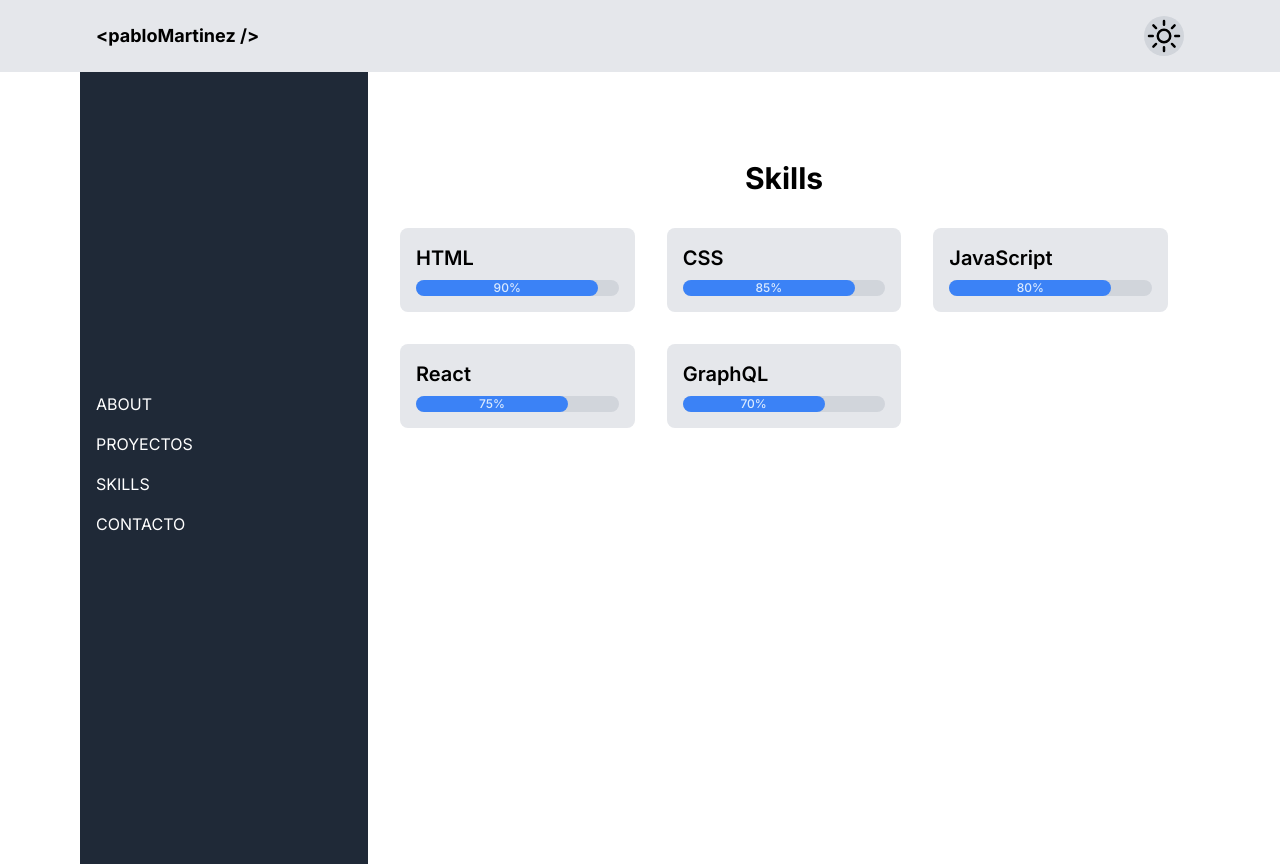
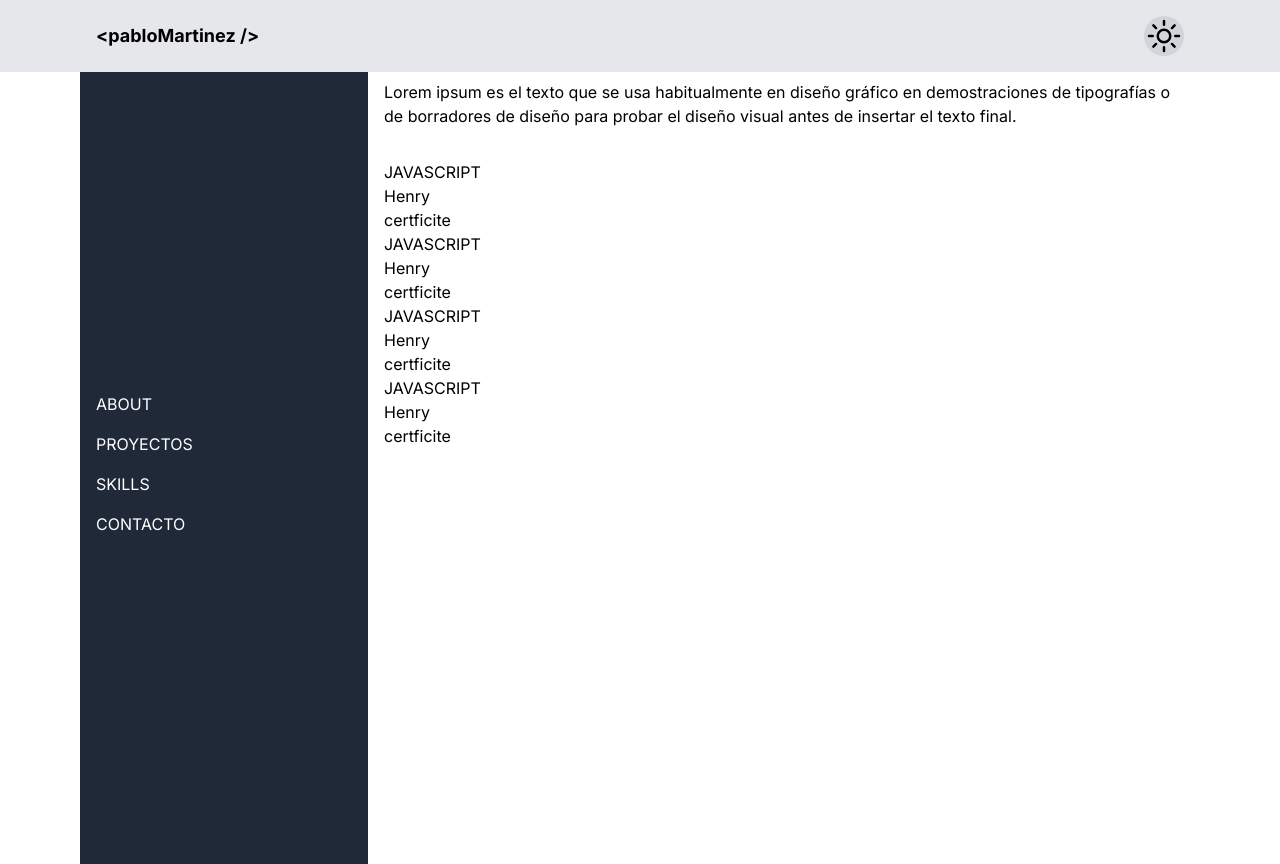
Before and after one commit to pablitomartinez/portfolio24, a Next.js app: page /skills in a window 1280 px wide. Built offline with nearby package versions, Linux system fonts and the light colour scheme.

Commit message:
estructura  de cada seccion de la web (falta skill y proyectos)

```diff
--- a/src/app/about/page.jsx
+++ b/src/app/about/page.jsx
@@ -2,16 +2,20 @@ import React from "react";
 
 export default function About() {
   return (
-    <section id="about" className="h-screen py-20 bg-gray-100 dark:bg-gray-900">
-      <div className="container mx-auto px-4">
-        <h2 className="text-3xl font-bold text-center mb-8 dark:text-white">
+    <section
+      id="about"
+      className=" h-screen py-20 bg-gray-100 dark:bg-gray-900"
+    >
+      <div className="container mx-auto px-4 space-y-8">
+        <h2 className="text-3xl font-bold text-left mb-8 dark:text-white">
           About
         </h2>
-        <p className="text-lg text-center text-gray-700 dark:text-gray-300">
+        <p className="text-lg text-left text-gray-700 dark:text-gray-300">
           I'm a front-end developer from Kyiv, Ukraine. I don't like to define
           myself by the work I've done. I define myself by the work I want to
           do.
         </p>
+        <button className="text-center  px-[9px] py-[16px]">HIRE ME</button>
       </div>
     </section>
   );
--- a/src/app/page.js
+++ b/src/app/page.js
@@ -1,7 +1,16 @@
 export default function Home() {
   return (
-    <main className="h-screen bg-red-100">
-      HOLA SOY HOME
+    <main className="flex flex-col flex-auto space-y-6 items-center h-screen">
+
+      <h1 className="text-center text-[32px]">
+        IM FRONT-END DEVELOPR FROM JUJUY, ARGENTINA
+      </h1>
+      <p className="text-center text-[14px]">
+        Lorem ipsum es el texto que se usa habitualmente en diseño gráfico en
+        demostraciones de tipografías o de borradores de diseño para probar el
+        diseño visual antes de insertar el texto final.{" "}
+      </p>
+      <button className="text-center  px-[9px] py-[16px]">HIRE ME</button>
     </main>
   );
 }
--- a/src/app/skills/page.jsx
+++ b/src/app/skills/page.jsx
@@ -1,42 +1,33 @@
 import React from "react";
 
 export default function Skill() {
-  const skills = [
-    { name: "HTML", level: "90%" },
-    { name: "CSS", level: "85%" },
-    { name: "JavaScript", level: "80%" },
-    { name: "React", level: "75%" },
-    { name: "GraphQL", level: "70%" },
-    // Añade más habilidades aquí
-  ];
-
   return (
-    <section id="skills" className="py-20 bg-white dark:bg-gray-800">
-      <div className="container mx-auto px-4">
-        <h2 className="text-3xl font-bold text-center mb-8 dark:text-white">
-          Skills
-        </h2>
-        <div className="grid grid-cols-1 md:grid-cols-2 lg:grid-cols-3 gap-8">
-          {skills.map((skill, index) => (
-            <div
-              key={index}
-              className="bg-gray-200 dark:bg-gray-700 p-4 rounded-lg"
-            >
-              <h3 className="text-xl font-semibold mb-2 dark:text-white">
-                {skill.name}
-              </h3>
-              <div className="w-full bg-gray-300 rounded-full dark:bg-gray-600">
-                <div
-                  className="bg-blue-500 text-xs font-medium text-blue-100 text-center p-0.5 leading-none rounded-full"
-                  style={{ width: skill.level }}
-                >
-                  {skill.level}
-                </div>
-              </div>
-            </div>
-          ))}
-        </div>
+    <div className="space-y-8" >
+      <p>
+        Lorem ipsum es el texto que se usa habitualmente en diseño gráfico en
+        demostraciones de tipografías o de borradores de diseño para probar el
+        diseño visual antes de insertar el texto final.
+      </p>
+      <div>
+        <ul>
+          <li>
+            <span>JAVASCRIPT</span>
+            <p>Henry</p> <span>certficite</span>
+          </li>
+          <li>
+            <span>JAVASCRIPT</span>
+            <p>Henry</p> <span>certficite</span>
+          </li>
+          <li>
+            <span>JAVASCRIPT</span>
+            <p>Henry</p> <span>certficite</span>
+          </li>
+          <li>
+            <span>JAVASCRIPT</span>
+            <p>Henry</p> <span>certficite</span>
+          </li>
+        </ul>
       </div>
-    </section>
+    </div>
   );
 }
```
